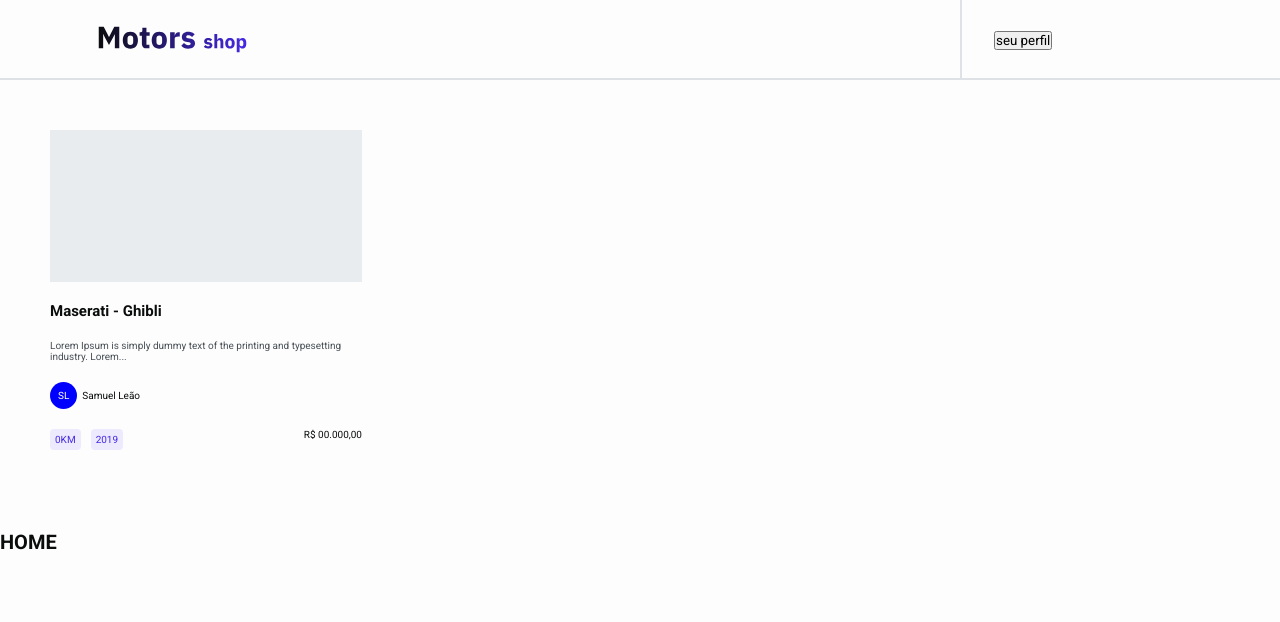
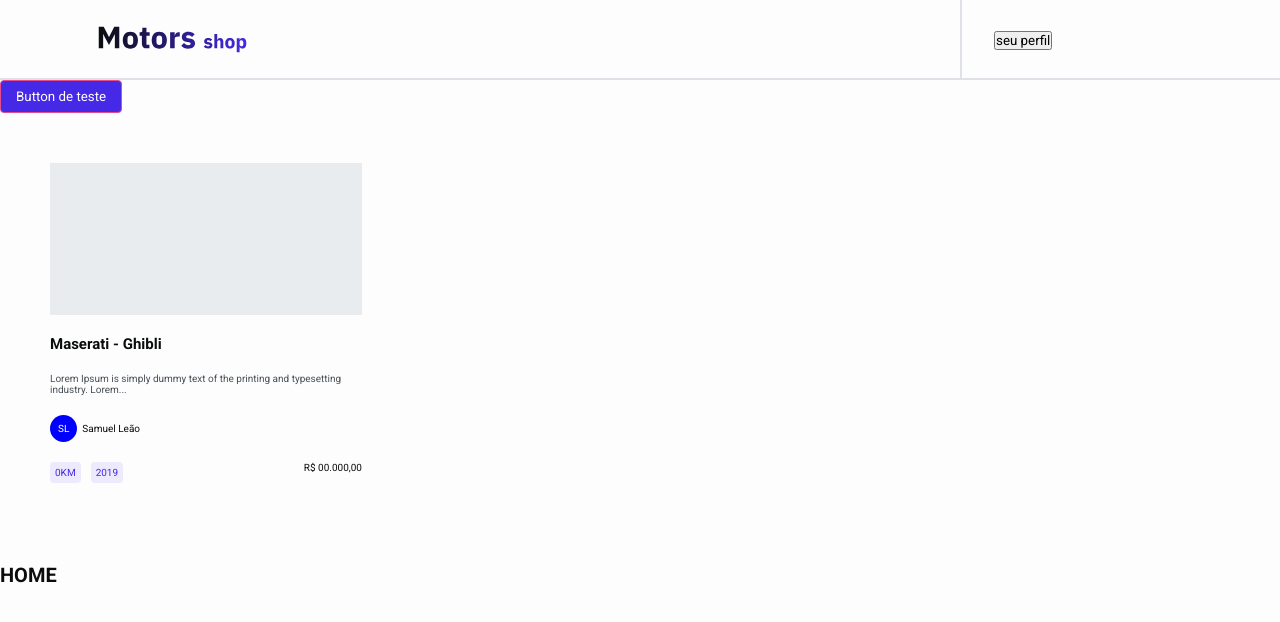
Before and after one commit to projeto-final-grupo-14-t15/front_end_projeto_final, a React (Vite) app: page / in a window 1280 px wide. Shown: the top 622 px of the page. Built offline with nearby package versions, Linux system fonts and the light colour scheme.

Commit message:
feat:default-button

```diff
--- a/src/App.tsx
+++ b/src/App.tsx
@@ -3,14 +3,22 @@ import GlobalStyles from './styles/GlobalStyles'
 import { RoutesMain } from './routes'
 import { Header } from './components/Header'
 import { ProductCard } from './components/ProductCard'
+import { DefaultButton } from './components/DefaultButton'
 
 function App() {
+
+  const teste = () => {
+    console.log('testando123')
+  }
+
   return (
     <>
 
       <GlobalStyles/>
 
         <Header/>
+
+        <DefaultButton color={'--color-brand1'} text={'Button de teste'} textcolor={'--color-grey10'} bordercolor={'--color-random1'} type={'button'} buttonFunction={teste}/>
 
         <ProductCard/>
 
--- /dev/null
+++ b/src/components/DefaultButton/index.tsx
@@ -0,0 +1,18 @@
+import { StyledButton } from "./style";
+
+interface IButtonProps {
+    text: string;
+    color: string;
+    textcolor:string;
+    bordercolor:string;
+    type:"button" | "submit" | "reset" | undefined;
+    buttonFunction:any;
+  }
+
+export const DefaultButton = ({text, color, textcolor,bordercolor,type,buttonFunction}:IButtonProps) => {
+    return (
+        <StyledButton color={color} textcolor={textcolor} bordercolor={bordercolor} type={type} onClick={buttonFunction}>
+            {text}
+        </StyledButton>
+    )
+}
--- /dev/null
+++ b/src/components/DefaultButton/style.ts
@@ -0,0 +1,21 @@
+import styled from "styled-components";
+
+interface TColor {
+    color: string;
+    textcolor: string;
+    bordercolor:string;
+  }
+
+export const StyledButton = styled.button<TColor>`
+    border:1px solid ${({ bordercolor }: TColor) => `var(${bordercolor})`};
+    border-radius: 4px;
+    padding: 8px 15px;
+    background-color: ${({ color }: TColor) => `var(${color})`};
+    color: ${({ textcolor }: TColor) => `var(${textcolor})`};
+    transition:400ms;
+
+    &&:hover{
+        transform:scale(1.02);
+        filter:brightness(1.05);
+    }
+`
```
